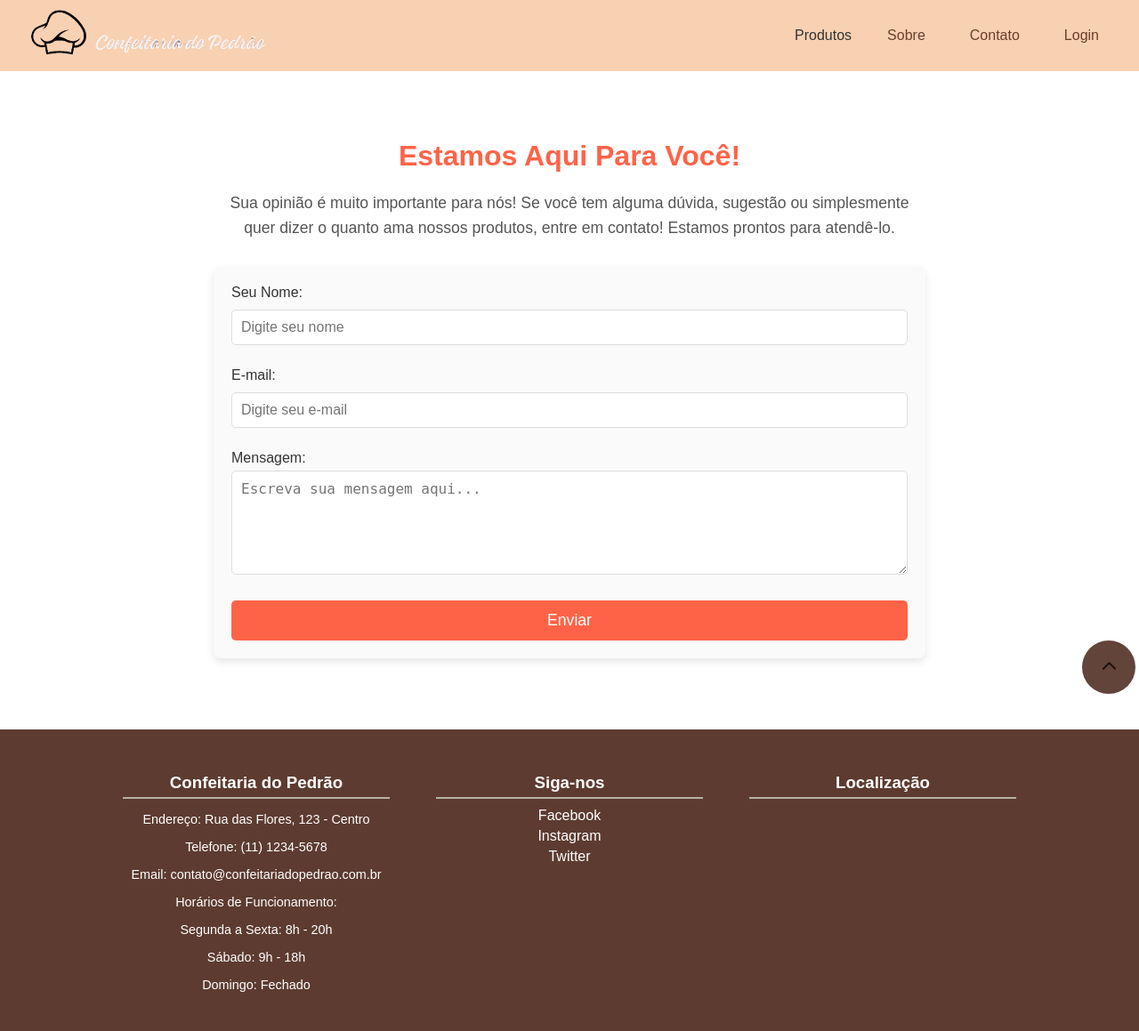
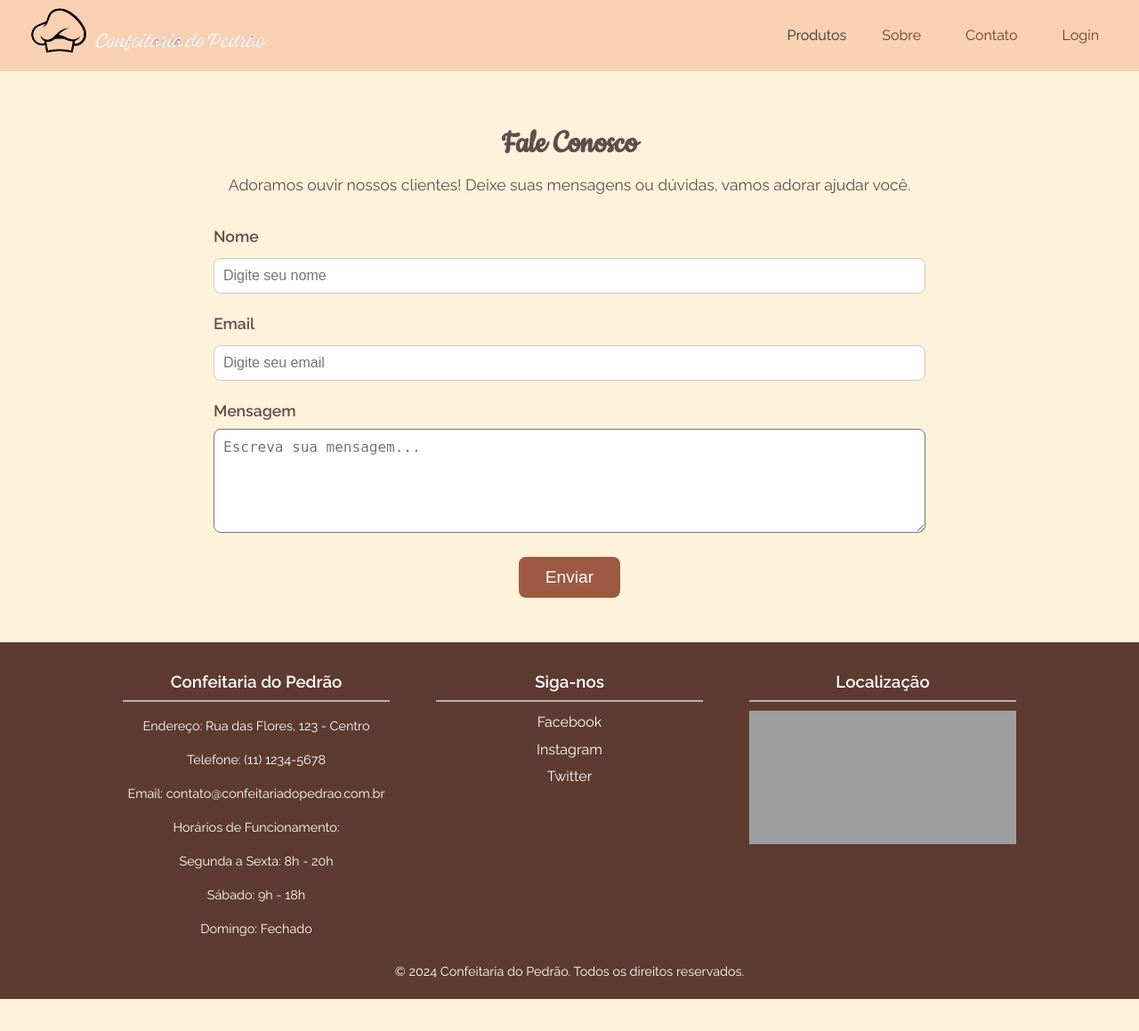
Before and after one commit to pedrohtgoncalvesgit/Confeitaria, a PHP site: page /contato.php in a window 1280 px wide. Shown: the whole page at 89% size. After the commit the page ends 1123 px from the top, so only its background shows below. Run offline with PHP 8.4, Linux system fonts and the light colour scheme; grey boxes are pictures that could not be loaded.

Commit message:
Criação pagina de contato

```diff
--- a/CSS/styles.css
+++ b/CSS/styles.css
@@ -584,159 +584,124 @@ input {
         opacity: 1;
     }
 }
-/* ----------------- PAGINA DE CONTATO ---------------------------- */
-/* Estilos Gerais */
-body {
-    font-family: 'Arial', sans-serif;
+
+/* ------------  pagina de contato ------------------ */
+/* Reset geral */
+* {
     margin: 0;
     padding: 0;
-    background-color: #f4f4f4;
-    color: #333;
+    box-sizing: border-box;
 }
 
-/* Header */
-.header {
-    background-color: #FF6347;
-    color: white;
-    padding: 15px 0;
-    text-align: center;
-    font-size: 1.5rem;
+body {
+    font-family: 'Raleway', sans-serif;
+    background-color: #fff2da;
+    color: #5d4e4e;
+    line-height: 1.6;
 }
 
-.header .logo {
-    font-weight: bold;
-    font-size: 2rem;
+.header-doceria {
+    background-color: #f2d8d8;
+    padding: 30px 0;
+    text-align: center;
+    box-shadow: 0 4px 6px rgba(0, 0, 0, 0.1);
 }
 
-.header .nav a {
-    margin: 0 15px;
-    color: white;
-    text-decoration: none;
+.header-title {
+    font-family: 'Cookie', cursive;
+    font-size: 3.5rem;
+    color: #f5e8e8;
 }
 
-.header .nav a:hover {
-    text-decoration: underline;
+.header-subtitle {
+    font-size: 1.2rem;
+    font-weight: 300;
 }
 
-/* Seção de Contato */
 .contact-section {
     padding: 50px 20px;
-    text-align: center;
-    background-color: #fff;
+    background-color: fff2da;
+    animation: fadeIn 2s ease-in-out;
 }
 
 .contact-container {
-    width: 80%;
     max-width: 800px;
     margin: 0 auto;
+    text-align: center;
 }
 
 .contact-title {
-    font-size: 2rem;
-    color: #FF6347;
-    margin-bottom: 20px;
+    font-family: 'Cookie', cursive;
+    font-size: 2.5rem;
+    color: f8d1b2;
 }
 
 .contact-description {
     font-size: 1.1rem;
-    color: #555;
-    margin-bottom: 30px;
-    line-height: 1.6;
-}
-
-.contact-form {
-    background-color: #fafafa;
-    padding: 20px;
-    border-radius: 8px;
-    box-shadow: 0 4px 10px rgba(0, 0, 0, 0.1);
     margin-bottom: 30px;
 }
 
 .contact-form .form-group {
-    margin-bottom: 15px;
+    margin-bottom: 20px;
     text-align: left;
 }
 
-.contact-form label {
-    font-size: 1rem;
-    color: #333;
+.form-label {
+    font-size: 1.1rem;
+    font-weight: 600;
     display: block;
     margin-bottom: 5px;
 }
 
-.contact-form input,
-.contact-form textarea {
+.form-input, .form-textarea {
     width: 100%;
     padding: 10px;
+    border: 2px solid 9c5a43;
+    border-radius: 8px;
     font-size: 1rem;
-    border: 1px solid #ddd;
-    border-radius: 5px;
-    margin-bottom: 10px;
+    transition: border-color 0.3s ease;
 }
 
-.contact-form textarea {
-    resize: vertical;
+.form-input:focus, .form-textarea:focus {
+    border-color: #9c5a43;
+    outline: none;
 }
 
 .submit-button {
-    background-color: #FF6347;
+    padding: 12px 30px;
+    background-color: #9c5a43;
     color: white;
     border: none;
-    padding: 12px 20px;
-    font-size: 1.1rem;
+    border-radius: 8px;
+    font-size: 1.2rem;
     cursor: pointer;
-    border-radius: 5px;
-    width: 100%;
-    transition: background-color 0.3s;
+    transition: background-color 0.3s ease;
 }
 
 .submit-button:hover {
-    background-color: #FF4500;
+    background-color: #9c5a43;
 }
 
-/* Informações de Contato */
-.contact-info {
-    background-color: #f8f8f8;
+.footer-doceria {
+    background-color: #f2d8d8;
+    text-align: center;
     padding: 20px;
-    border-radius: 8px;
-    box-shadow: 0 4px 10px rgba(0, 0, 0, 0.1);
+    position: absolute;
+    width: 100%;
+    bottom: 0;
+    font-size: 1rem;
 }
 
-.contact-info h2 {
-    color: #333;
-    margin-bottom: 15px;
+.footer-text {
+    color: #5d4e4e;
 }
 
-.contact-info ul {
-    list-style-type: none;
-    padding: 0;
-}
-
-.contact-info ul li {
-    font-size: 1rem;
-    margin-bottom: 10px;
-}
-
-/* Footer */
-.footer {
-    background-color: #333;
-    color: white;
-    text-align: center;
-    padding: 15px;
-    margin-top: 50px;
-}
-
-.footer p {
-    margin: 0;
-}
-
-/* Responsividade */
-@media (max-width: 768px) {
-    .contact-container {
-        width: 90%;
+/* Animações */
+@keyframes fadeIn {
+    0% {
+        opacity: 0;
     }
-
-    .header .nav {
-        font-size: 1rem;
+    100% {
+        opacity: 1;
     }
 }
--- a/JS/script.js
+++ b/JS/script.js
@@ -39,3 +39,72 @@ function confirmPayment() {
     alert('Pagamento confirmado! Agradecemos pela sua compra!');
     closeModal();
 }
+
+// LOGIN
+// Função para alternar entre os formulários
+function showForm(formType) {
+    // Esconder todos os formulários
+    document.getElementById('user-form').style.display = 'none';
+    document.getElementById('user-register').style.display = 'none';
+    document.getElementById('admin-form').style.display = 'none';
+    document.getElementById('admin-register').style.display = 'none';
+
+    // Mostrar o formulário selecionado
+    if (formType === 'login') {
+        document.getElementById('user-form').style.display = 'block';
+    } else if (formType === 'register') {
+        document.getElementById('user-register').style.display = 'block';
+    } else if (formType === 'admin-login') {
+        document.getElementById('admin-form').style.display = 'block';
+    } else if (formType === 'admin-register') {
+        document.getElementById('admin-register').style.display = 'block';
+    }
+}
+
+// Função para verificar se as senhas coincidem
+function verifyPasswords(password, confirmPassword) {
+    if (password !== confirmPassword) {
+        alert("As senhas não coincidem. Tente novamente.");
+        return false;
+    }
+    return true;
+}
+
+// Exemplo de verificação de e-mail e senhas ao enviar o formulário
+document.getElementById('user-register-form').addEventListener('submit', function(event) {
+    const email = document.getElementById('user-register-email').value;
+    const password = document.getElementById('user-register-password').value;
+    const confirmPassword = document.getElementById('user-register-confirm-password').value;
+
+    if (!verifyPasswords(password, confirmPassword)) {
+        event.preventDefault();
+    }
+});
+
+document.getElementById('admin-register-form').addEventListener('submit', function(event) {
+    const email = document.getElementById('admin-register-email').value;
+    const password = document.getElementById('admin-register-password').value;
+    const confirmPassword = document.getElementById('admin-register-confirm-password').value;
+
+    if (!verifyPasswords(password, confirmPassword)) {
+        event.preventDefault();
+    }
+});
+
+/// CONTATO
+// Efeito de animação no botão de envio
+const form = document.getElementById('contact-form');
+const submitButton = document.querySelector('.submit-button');
+
+form.addEventListener('submit', function(e) {
+    e.preventDefault();
+
+    // Mostrar efeito no botão de envio
+    submitButton.style.backgroundColor = '#f28ca6';
+    submitButton.innerHTML = 'Enviado!';
+
+    setTimeout(() => {
+        submitButton.innerHTML = 'Enviar';
+        submitButton.style.backgroundColor = '#e86a85';
+    }, 2000);
+});
--- a/contato.php
+++ b/contato.php
@@ -1,14 +1,14 @@
 <!DOCTYPE html>
-<html lang="pt-br" id="subir">
+<html lang="pt-br">
 <head>
     <meta charset="UTF-8">
     <meta name="viewport" content="width=device-width, initial-scale=1.0">
-    <title>Contato - Doceria Delícias</title>
+    <meta http-equiv="X-UA-Compatible" content="ie=edge">
+    <title>Contato - Doceria Doce Magia</title>
+    <link href="https://fonts.googleapis.com/css2?family=Cookie&family=Raleway:wght@300;400;600&display=swap" rel="stylesheet">
     <link rel="stylesheet" href="CSS/styles.css">
 </head>
 <body>
-
-  <!-- header -->
 <header>
         <div class="logo">
             <img src="IMG/Confeitaria_do_Pedrão_-removebg-preview.png"  alt="Confeitaria Delícia" />
@@ -25,43 +25,37 @@
                 </li>
                 <li><a href="#">Sobre</a></li>
                 <li><a href="contato.php">Contato</a></li>
-                <li><a href="#" class="login">Login</a></li>
+                <li><a href="login.php" class="login">Login</a></li>
             </ul>
         </nav>
     </header>
 
-    <!-- Section de Contato -->
-    <section id="contact" class="contact-section">
+    <section class="contact-section">
         <div class="contact-container">
-            <h1 class="contact-title">Estamos Aqui Para Você!</h1>
-            <p class="contact-description">
-                Sua opinião é muito importante para nós! Se você tem alguma dúvida, sugestão ou simplesmente
-                quer dizer o quanto ama nossos produtos, entre em contato! Estamos prontos para atendê-lo.
-            </p>
+            <h2 class="contact-title">Fale Conosco</h2>
+            <p class="contact-description">Adoramos ouvir nossos clientes! Deixe suas mensagens ou dúvidas, vamos adorar ajudar você.</p>
 
-            <!-- Formulário de Contato -->
-            <form class="contact-form" action="submit_form.php" method="POST">
+            <form id="contact-form" class="contact-form">
                 <div class="form-group">
-                    <label for="name">Seu Nome:</label>
-                    <input type="text" id="name" name="name" placeholder="Digite seu nome" required>
+                    <label for="name" class="form-label">Nome</label>
+                    <input type="text" id="name" name="name" required placeholder="Digite seu nome" class="form-input">
                 </div>
 
                 <div class="form-group">
-                    <label for="email">E-mail:</label>
-                    <input type="email" id="email" name="email" placeholder="Digite seu e-mail" required>
+                    <label for="email" class="form-label">Email</label>
+                    <input type="email" id="email" name="email" required placeholder="Digite seu email" class="form-input">
                 </div>
 
                 <div class="form-group">
-                    <label for="message">Mensagem:</label>
-                    <textarea id="message" name="message" rows="5" placeholder="Escreva sua mensagem aqui..." required></textarea>
+                    <label for="message" class="form-label">Mensagem</label>
+                    <textarea id="message" name="message" rows="5" required placeholder="Escreva sua mensagem..." class="form-textarea"></textarea>
                 </div>
 
                 <button type="submit" class="submit-button">Enviar</button>
+                </div>
             </form>
-
-
     </section>
-    <!-- RODAPÉ -->
+<!-- RODAPÉ -->
 <footer id="rodape">
     <div class="rodape-container">
         <div class="info">
@@ -86,11 +80,8 @@
                     width="300" height="200" style="border:0;" allowfullscreen="" loading="lazy"></iframe>
         </div>
     </div>
-<a href="#subir">
-    <span class="quadradinhodasetinha">
-        <span class="material-symbols-outlined"><img src="IMG/upload.png" alt="" style="width: 15px;"></span>
-    </span>
-</a>
+    <p>&copy; 2024 Confeitaria do Pedrão. Todos os direitos reservados.</p>
 </footer>
+    <script src="JS/script.js"></script>
 </body>
 </html>
--- a/index.php
+++ b/index.php
@@ -11,7 +11,7 @@
 <!-- header -->
 <header>
         <div class="logo">
-            <img src="IMG/Confeitaria_do_Pedrão_-removebg-preview.png"  alt="Confeitaria Delícia" />
+           <a href="index.php"> <img src="IMG/Confeitaria_do_Pedrão_-removebg-preview.png"  alt="Confeitaria Delícia" />
         </div>
         <nav>
             <ul>
@@ -25,7 +25,7 @@
                 </li>
                 <li><a href="#">Sobre</a></li>
                 <li><a href="contato.php">Contato</a></li>
-                <li><a href="#" class="login">Login</a></li>
+                <li><a href="login.php" class="login">Login</a></li>
             </ul>
         </nav>
     </header>
```
Also changed, not shown: login.php (added, +57 -0 lines).
